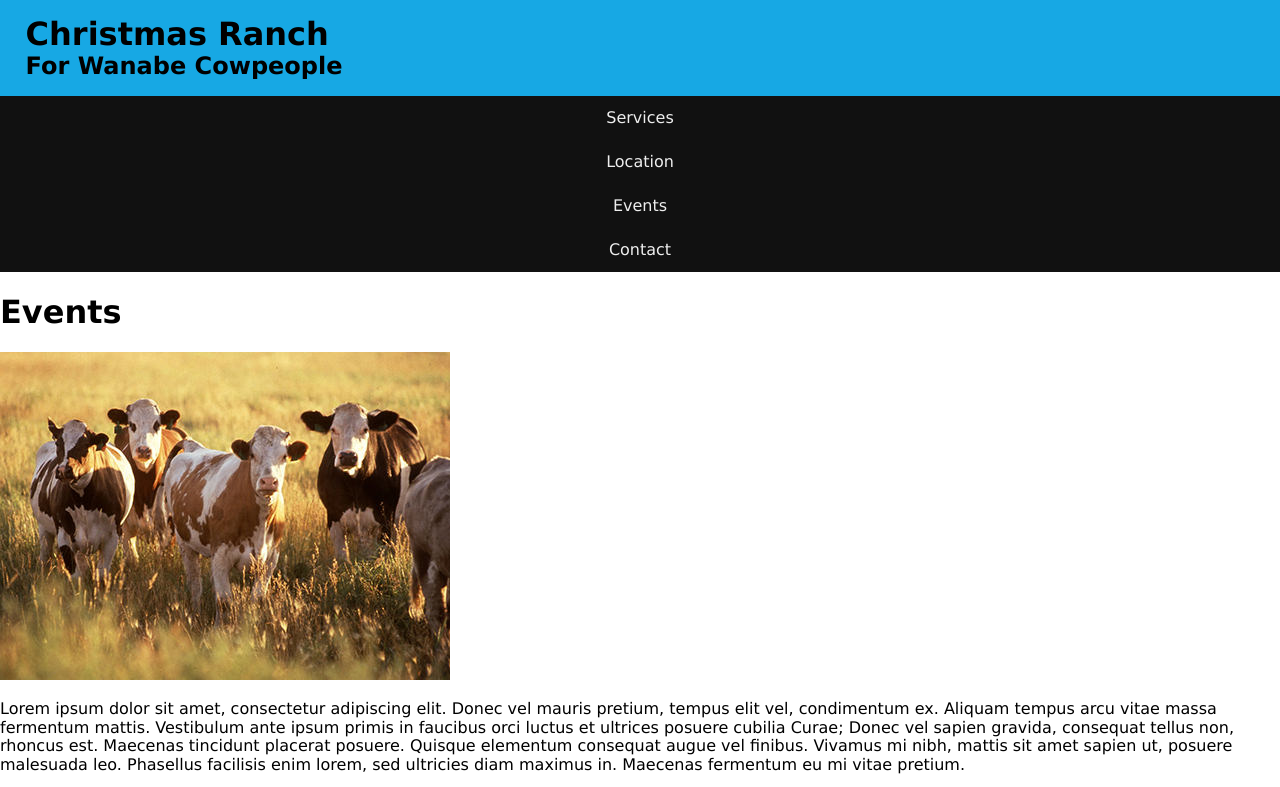
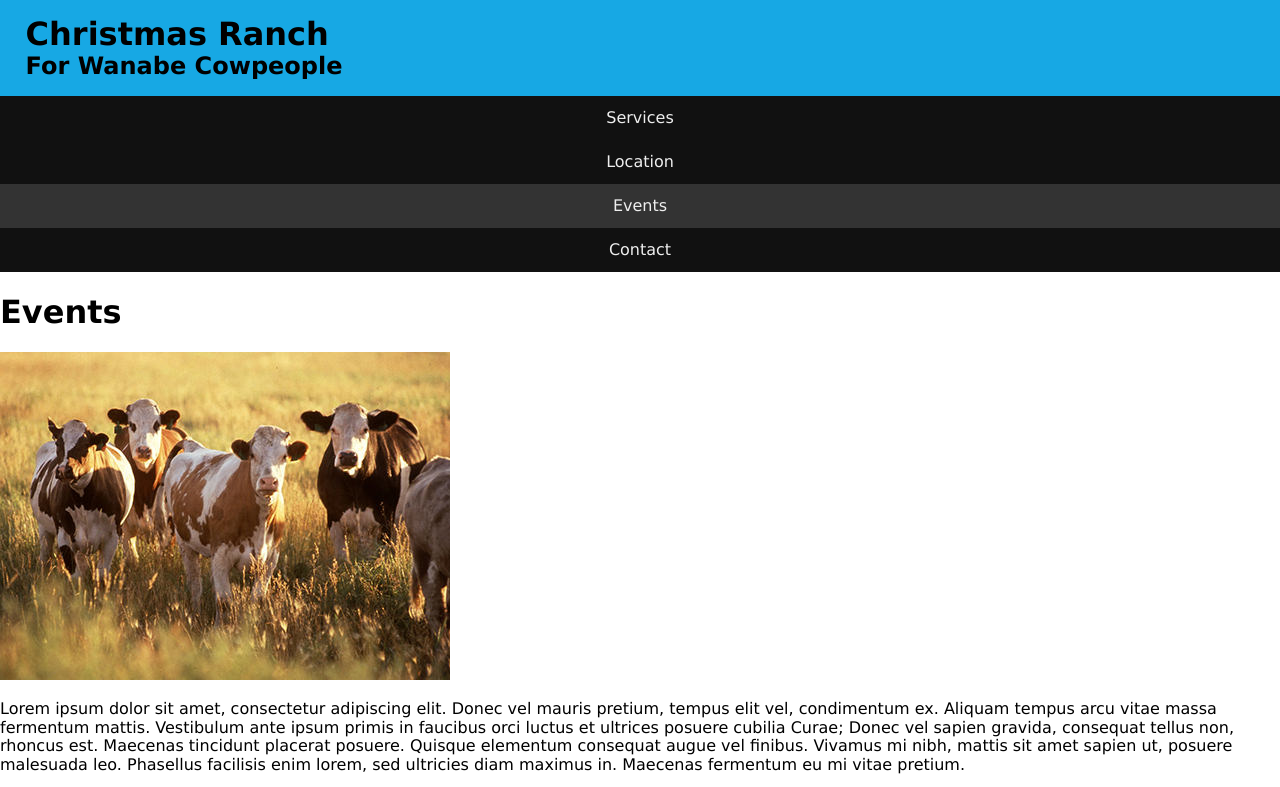
Before and after one commit to theleighway/theleighway.github.io, a plain HTML site: page ranch/index.html in a window 1280 px wide. Shown: the top 787 px of the page. Drawn offline with Linux system fonts and the light colour scheme.

Commit message:
css and html add

```diff
--- a/ranch/css/small.css
+++ b/ranch/css/small.css
@@ -34,6 +34,9 @@ nav ul {
 nav li {
     list-style-type: none;
 }
+nav li.active {
+    background-color: #333;
+}
 nav a {
     display: block;
     padding: .8rem 0; /* 44 min height */
@@ -41,3 +44,6 @@ nav a {
     text-align: center;
     text-decoration: none;
 }
+nav a:hover {
+    background-color: #444;
+}
--- a/ranch/index.html
+++ b/ranch/index.html
@@ -27,7 +27,7 @@
 <ul>
   <li><a href="index.html">Services</a></li>
   <li><a href="#">Location</a></li>
-  <li><a href="#">Events</a></li>
+  <li class="active"><a href="#">Events</a></li>
   <li><a href="#">Contact</a></li>
 </ul>
 </nav>
```
